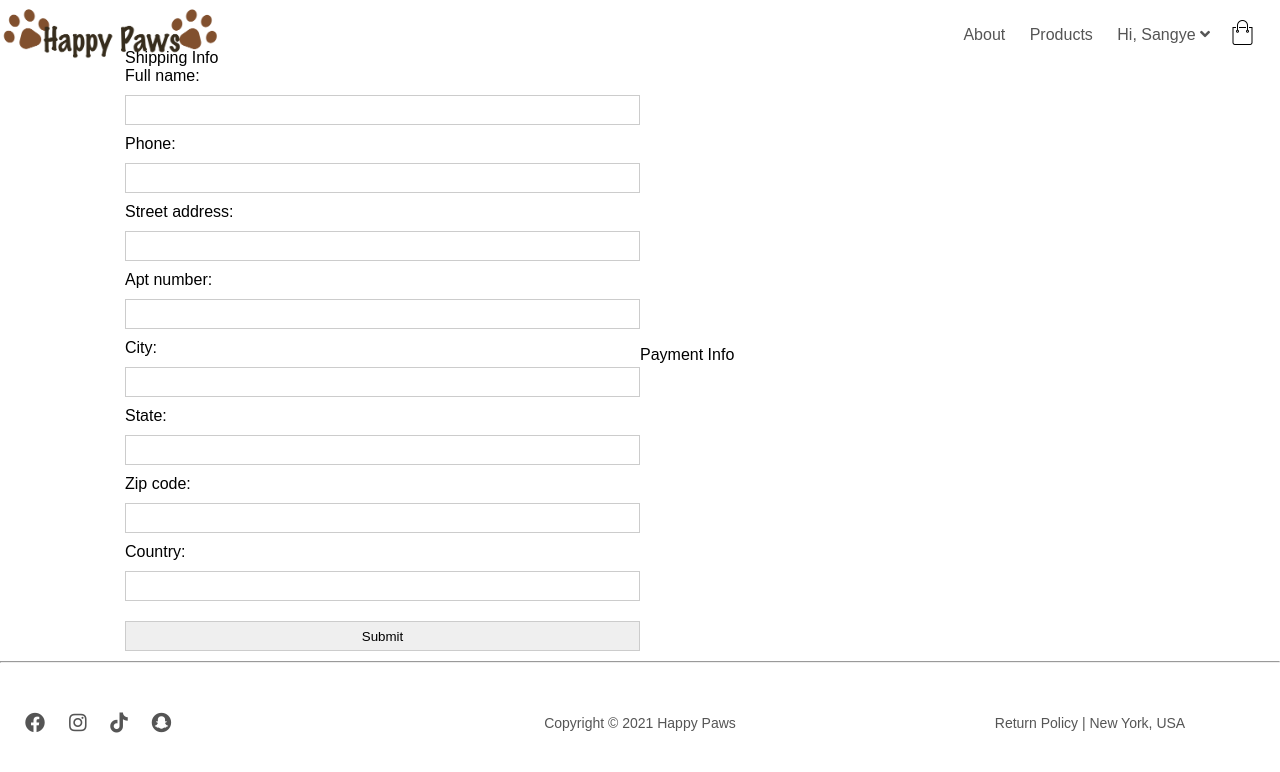
After one commit to sangyetenphel/Store-1, a Django app: page /order in a window 1280 px wide. The commit adds this page. Shown: the top 772 px of the page. Run offline with Django 3.2, Linux system fonts and the light colour scheme; a user stored in the database is signed in; some libraries are stand-ins or nearby versions.

Commit message:
Added Order and OrderProduct model and functionality

```diff
--- a/store/forms.py
+++ b/store/forms.py
@@ -1,6 +1,5 @@
-from django.contrib.auth import models
 from django.forms import ModelForm, fields
-from .models import Review, Cart
+from .models import Review, Cart, Order
 
 class ReviewForm(ModelForm):
     class Meta:
@@ -12,3 +11,10 @@ class CartForm(ModelForm):
     class Meta:
         model = Cart
         fields = ['quantity']
+
+
+class OrderForm(ModelForm):
+    class Meta:
+        model = Order
+        # fields = ['full_name', 'street_address', 'apt_number', 'city', 'state', 'zip_code', 'country', 'phone']
+        exclude = ['user', 'code', 'date_added', 'status', 'admin_note']
--- a/store/models.py
+++ b/store/models.py
@@ -81,3 +81,38 @@ class Cart(models.Model):
     @property
     def amount(self):
         return self.quantity * self.product.price
+
+
+class Order(models.Model):
+    ORDER_STATUS = [
+        # (db, front-end)
+        ('New', 'New'),
+        ('Accepted', 'Accepted'),
+        ('Preparing', 'Preparing'),
+        ('On Shipping', 'On Shipping'),
+        ('Completed', 'Completed'),
+        ('Canceled', 'Canceled'),
+    ]
+    user = models.ForeignKey(User, on_delete=models.SET_NULL, null=True)
+    # Unique Order code to reference later, won't be displayed in admin/form
+    code = models.CharField(max_length=5, editable=False)
+    full_name = models.CharField(max_length=100)
+    phone = models.CharField(max_length=20)
+    street_address = models.CharField(max_length=150, blank=True)
+    apt_number = models.CharField(max_length=20)
+    city = models.CharField(max_length=150)
+    state = models.CharField(max_length=150)
+    zip_code = models.CharField(max_length=10)
+    country = models.CharField(max_length=50)
+    date_added = models.DateTimeField(auto_now_add=True)
+    status = models.CharField(max_length=15, choices=ORDER_STATUS, default='New')
+    admin_note = models.CharField(blank=True, max_length=100)
+
+
+class OrderProduct(models.Model):
+    user = models.ForeignKey(User, on_delete=models.CASCADE)
+    order = models.ForeignKey(Order, on_delete=models.CASCADE)
+    product = models.ForeignKey(Product, on_delete=models.CASCADE)
+    price = models.DecimalField(max_digits=6, decimal_places=2)
+    quantity = models.IntegerField()
+    amount = models.DecimalField(max_digits=6, decimal_places=2)
--- a/store/templates/store/cart.html
+++ b/store/templates/store/cart.html
@@ -45,5 +45,6 @@
                 </tr>
             </table>
         </div>
+        <a href="{% url 'order' %}">Make Payment</a>
     </div>
 {% endblock content %}
--- /dev/null
+++ b/store/templates/store/order.html
@@ -0,0 +1,19 @@
+{% extends 'store/base.html' %}
+{% block content %}
+<div class="small-container">
+    <div class="row">
+        <div class="col-2">
+            Shipping Info
+            <form action="{% url 'order' %}" method="POST">
+                {% csrf_token %}
+                {{ form }}
+                <input type="submit" value="Submit">
+            </form>
+
+        </div>
+        <div class="col-2">
+            Payment Info
+        </div>
+    </div>
+</div>
+{% endblock content %}
--- a/store/urls.py
+++ b/store/urls.py
@@ -15,5 +15,6 @@ urlpatterns = [
     path('product/<int:id>', views.product, name='product'),
     path('cart', views.cart, name='cart'),
     path('add_cart/<int:id>', views.add_cart, name='add_cart'),
-    path('delete_cart/<int:id>', views.delete_cart, name='delete_cart')
+    path('delete_cart/<int:id>', views.delete_cart, name='delete_cart'),
+    path('order', views.order, name='order'),
 ]
--- a/store/views.py
+++ b/store/views.py
@@ -7,8 +7,8 @@ from django.contrib.auth.decorators import login_required
 from django.urls.base import reverse_lazy
 from django.views.generic import ListView, DetailView, CreateView, UpdateView, DeleteView
 from django.views.generic.edit import DeleteView
-from .models import Product, Review, Cart
-from .forms import ReviewForm, CartForm
+from .models import Product, Review, Cart, OrderProduct
+from .forms import ReviewForm, CartForm, OrderForm
 
 # Create your views here.
 def home(request):
@@ -146,3 +146,34 @@ def delete_cart(request, id):
     Cart.objects.filter(id=id).delete()
     messages.success(request, "The item has been removed from your cart.")
     return redirect('cart')
+
+
+def order(request):
+    cart = Cart.objects.filter(user=request.user)
+    if request.method == 'POST':
+        form = OrderForm(request.POST)
+        if form.is_valid():
+            # Send credit card info to bank, If the bank responds ok, continue, if not, show the error
+
+            order = form.save(commit=False)
+            order.user = request.user
+            order.save()
+
+            for cart_item in cart:
+                order_product = OrderProduct()
+                order_product.order_id = order.id
+                order_product.product = cart_item.product
+                order_product.user = request.user
+                order_product.quantity = cart_item.quantity
+                order_product.price = cart_item.product.price
+                order_product.amount = order_product.quantity * order_product.price
+                order_product.save()
+            cart.delete()
+            messages.success(request, 'Your order has been completed!')
+            return HttpResponse('Your order has been placed!')
+    else:
+        form = OrderForm()
+        context = {
+            'form': form,
+        }
+        return render(request, 'store/order.html', context)
```
Also changed, not shown: store/admin.py (+19 -1 lines), users/templates/users/login.html (+0 -17 lines), db.sqlite3, store/migrations/0006_order_order_product.py (added), store/migrations/0007_rename_order_product_orderproduct.py (added).
